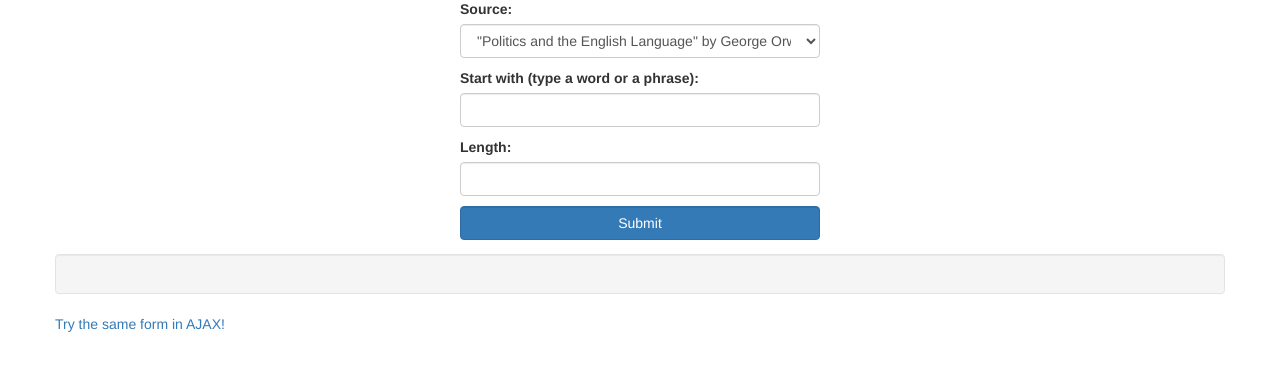
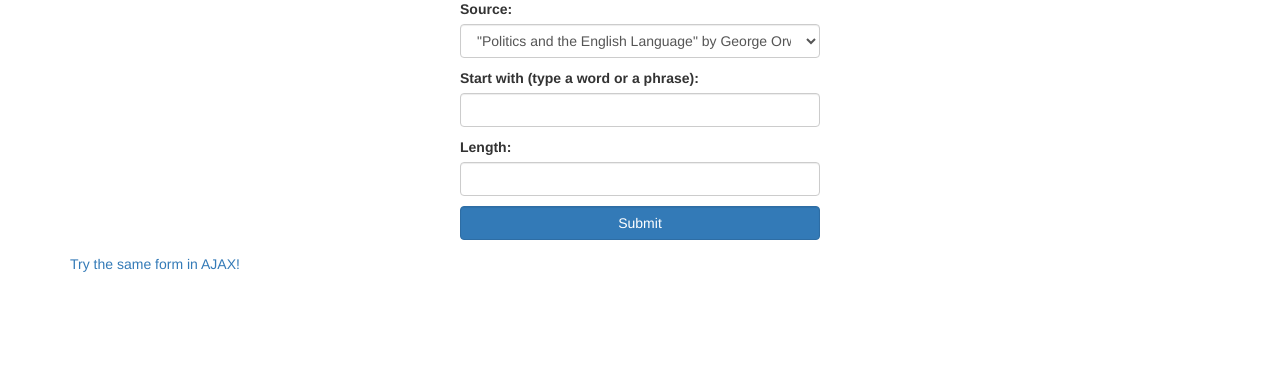
Before and after one commit to Jidouhanbaiki/my-little-viterbi, a Django app: page / in a window 1280 px wide. Shown: the part 113-484 px from the top of the page. Run offline with Django 3.2, Linux system fonts and the light colour scheme; parts of the project's set-up code (start-up, migrations or seed data) failed here and were passed over; some libraries are stand-ins or nearby versions.

Commit message:
fixing div in index.html

```diff
--- a/web/MLV/viterbi_demo/templates/viterbi_demo/index.html
+++ b/web/MLV/viterbi_demo/templates/viterbi_demo/index.html
@@ -53,17 +53,21 @@ var myOwn = "Use my own text"
 
 
     </div></div>
+
+    {% if messages %}
     <div class="row">
-        <div id="output" class="well"></div>
-        {% if messages %}
+        <div id="output" class="well">
             <p><strong>Output:</strong></p>
             {% for message in messages %}
                 <p>{{ message }}</p>
             {% endfor %}
-        {% endif %}
-        <p><a href="{% url 'ajax' %}">Try the same form in AJAX!</a></p>
 
+        </div>
     </div>
+    {% endif %}
+    <p><a href="{% url 'ajax' %}">Try the same form in AJAX!</a></p>
+
+
 </div>
 </body>
 </html>
```
